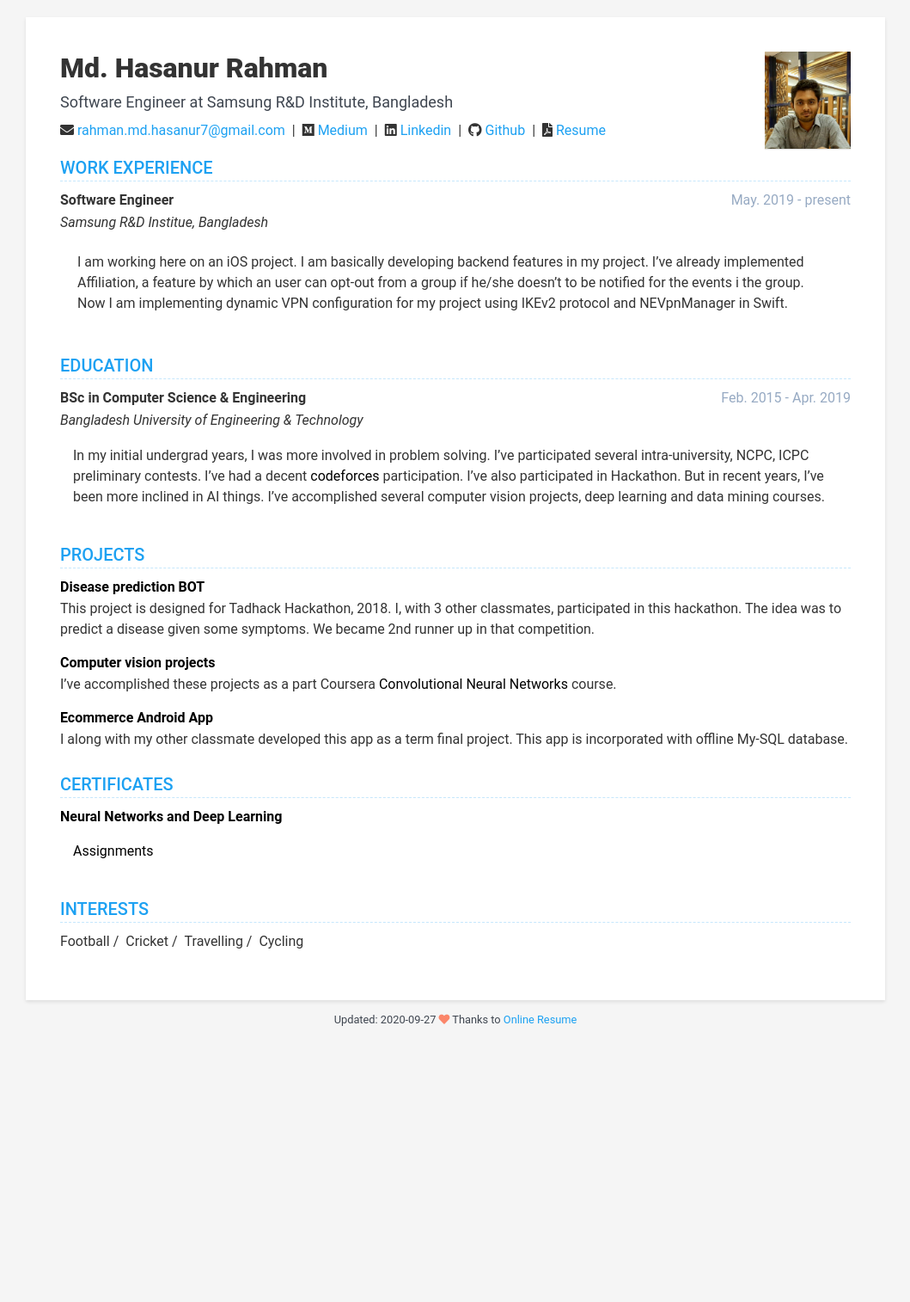
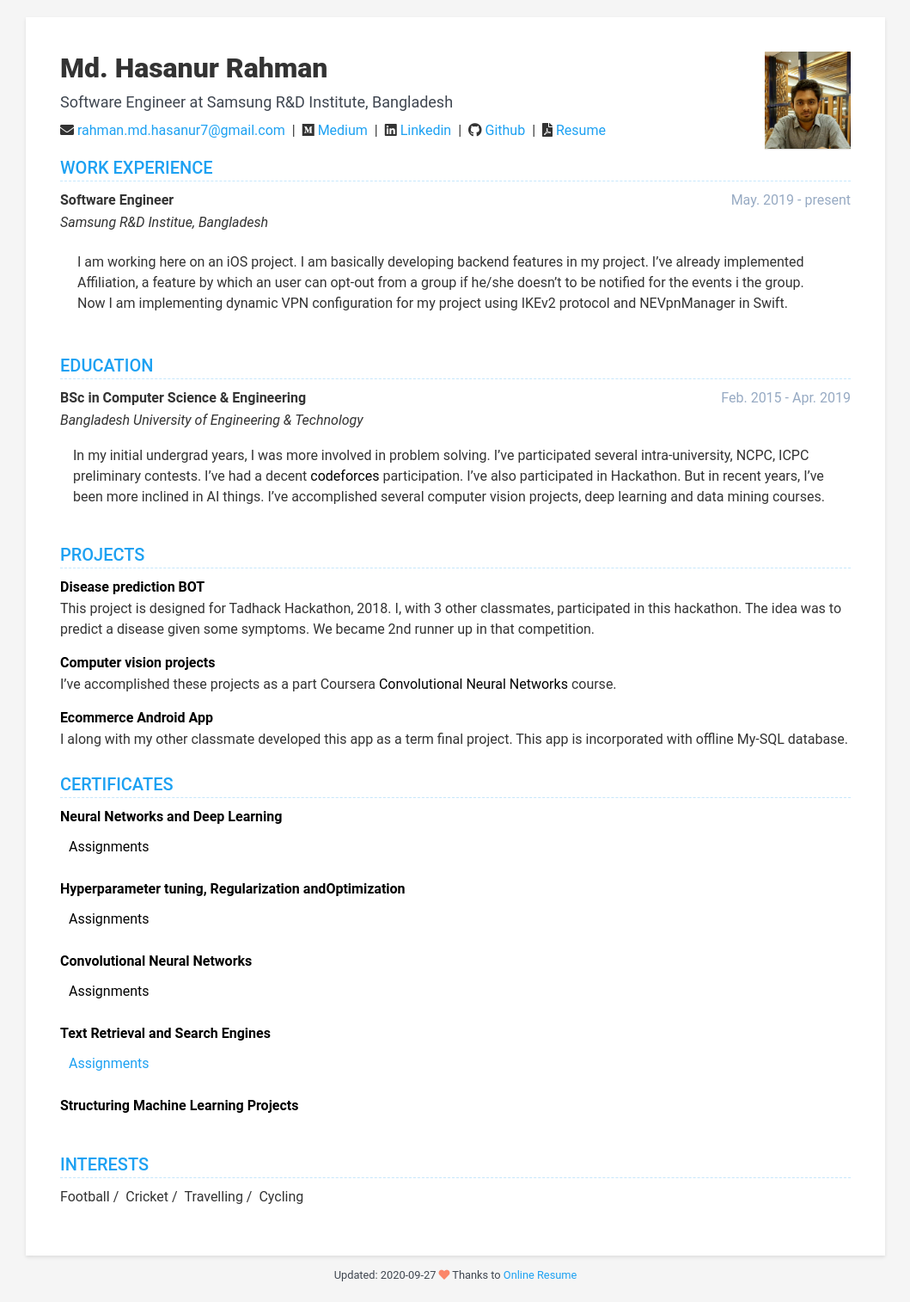
Before and after one commit to umma-salma/hasanur-rahman.github.io, a Jekyll site: the page built from index.html, in a window 1280 px wide. Shown: the whole page at 86% size, without its empty margins (110-1169 px from the left). Built offline with Jekyll 4.4.1, drawn with Linux system fonts in a browser that asks for light colours; nearby versions of some CDN libraries; before the commit the page ends 1217 px from its top, so only the background shows below that.

Commit message:
updated certificates
Signed-off-by: Md. Hasanur Rahman <hasanurrahman690@gmail.com>

```diff
--- a/_data/data.yml
+++ b/_data/data.yml
@@ -112,6 +112,25 @@ certificates:
       details: |
         <a href="https://github.com/hasanur-rahman/Deep-Learning-Projects/tree/master/Deep%20Neural%20Network%20from%20scratch" style="color:black">Assignments</a>
 
+    - name: Hyperparameter tuning, Regularization andOptimization
+      link: https://www.coursera.org/account/accomplishments/certificate/V8G267CCG6C2
+      details: |
+        <a href="https://github.com/hasanur-rahman/Deep-Learning-Projects/tree/master/Parameters%20Tuning" style="color:black">Assignments</a>
+
+    - name: Convolutional Neural Networks
+      link: https://www.coursera.org/account/accomplishments/certificate/9UFEW94V5XDR
+      details: |
+        <a href="https://github.com/hasanur-rahman/Deep-Learning-Projects/tree/master/Convolutional%20Neural%20Network%20Projects" style="color:black">Assignments</a>
+
+    - name: Text Retrieval and Search Engines
+      link: https://www.coursera.org/account/accomplishments/certificate/YPCG959L6MKT
+      details: |
+        <a href="https://github.com/hasanur-rahman/Data-Mining-Coursera">Assignments</a>
+
+    - name: Structuring Machine Learning Projects
+      link: https://www.coursera.org/account/accomplishments/certificate/E9XGJZP7D8XC
+      details: |
+
 publications:
   display: true
   title: Publications
--- a/_includes/certificates.html
+++ b/_includes/certificates.html
@@ -24,7 +24,7 @@
         </p>
 
         {% if certificate.details %}
-        <div class="details" style="padding:15px">
+        <div class="details" style="padding:10px">
             {{ certificate.details | markdownify }}
         </div>
         {% endif %}
```
